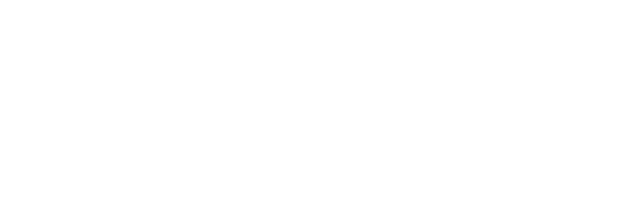
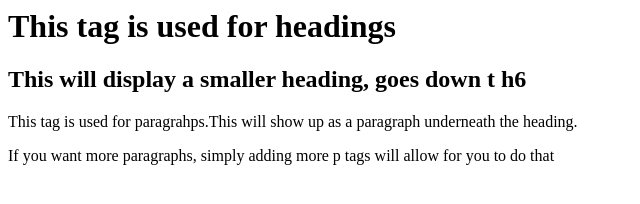
Before and after one commit to murtisako/newgittest, a plain HTML site: page practice.htm in a window 1280 px wide. Shown: the whole page, without its empty margins (0-640 px from the left). Drawn offline with Linux system fonts and the light colour scheme.

Commit message:
Added tags for headings and paragraphs

```diff
--- a/practice.htm
+++ b/practice.htm
@@ -4,6 +4,10 @@
 	</head>
 
 	<body>
+		<h1>This tag is used for headings</h1>
+		<h2>This will display a smaller heading, goes down t h6</h2>
+		<p>This tag is used for paragrahps.This will show up as a paragraph underneath the heading.</p>
+		<p>If you want more paragraphs, simply adding more p tags will allow for you to do that</p>
 	</body>
 
 </html>
```
